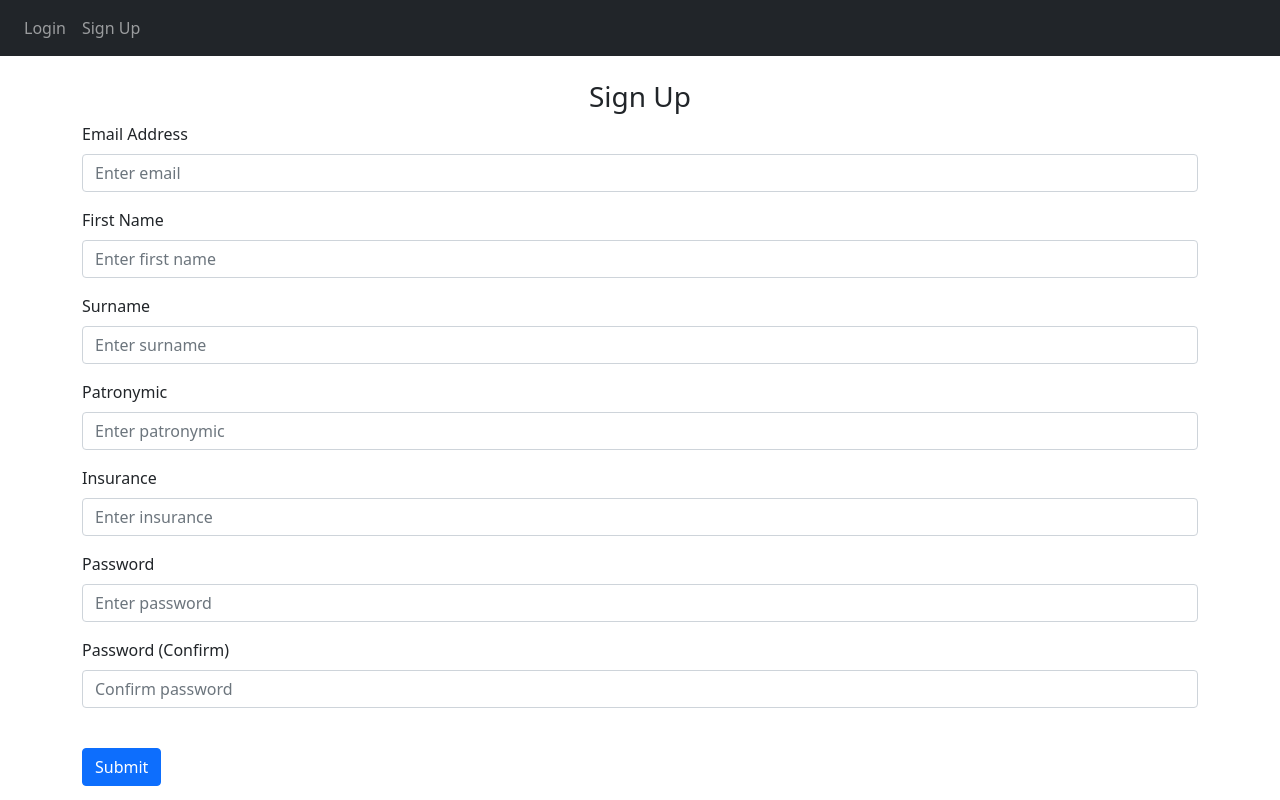
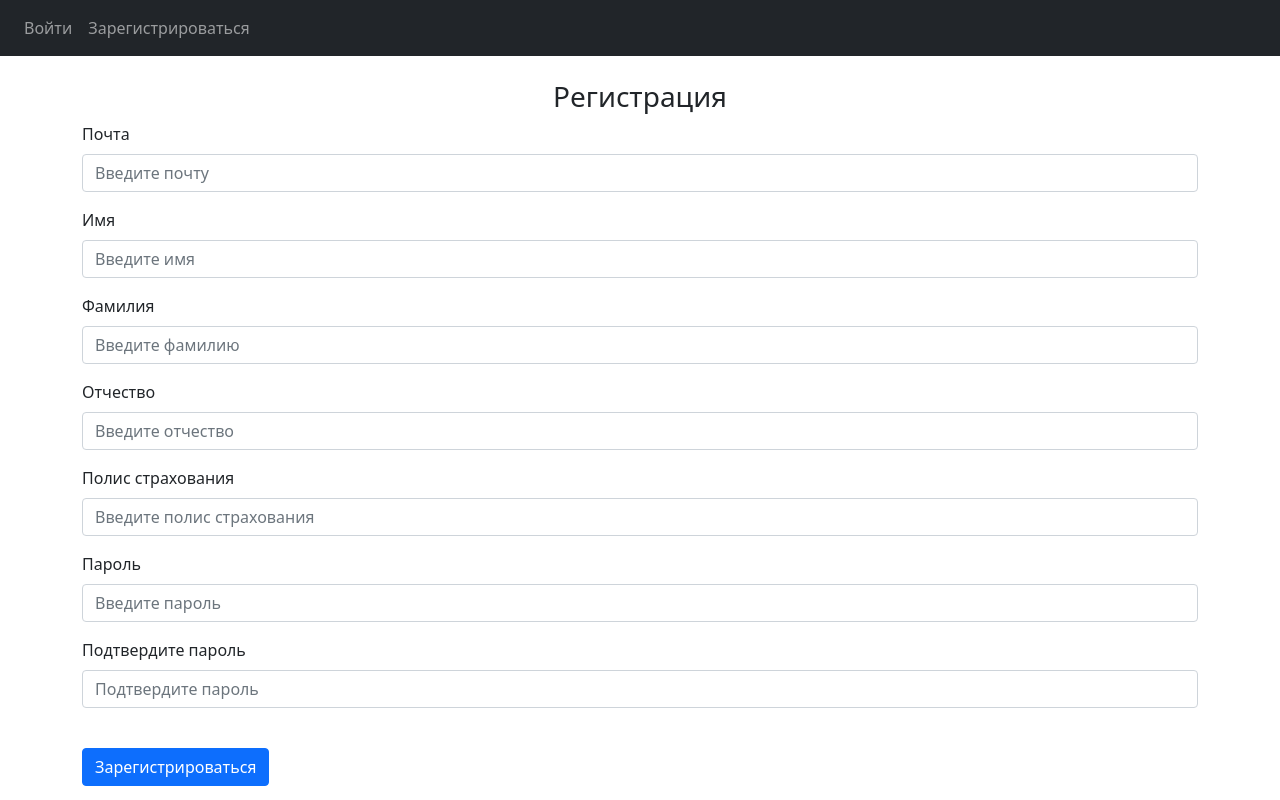
Before and after one commit to Free4ky/db-interface, a Flask app: page /sign-up in a window 1280 px wide. Run offline with Flask 2, Linux system fonts and the light colour scheme; parts of the project's set-up code (start-up, migrations or seed data) failed here and were passed over; some libraries are stand-ins or nearby versions.

Commit message:
Added russian version

```diff
--- a/src/website/templates/base.html
+++ b/src/website/templates/base.html
@@ -44,20 +44,20 @@
     <div class="collapse navbar-collapse" id="navbar">
         <div class="navbar-nav">
             {% if user.is_authenticated and user.role == 0%}
-                <a class="nav-item nav-link" id="home" href="/">Home</a>
-                <a class="nav-item nav-link" id="schedule" href="/schedule">Schedule</a>
-                <a class="nav-item nav-link" id="registrations" href="/registrations">Registrations</a>
-                <a class="nav-item nav-link" id="referral" href="/referral">Referral</a>
-                <a class="nav-item nav-link" id="medical-card" href="/medical-card">Medical card</a>
-                <a class="nav-item nav-link" id="profile" href="/profile">Profile</a>
-                <a class="nav-item nav-link" id="logout" href="/logout">Logout</a>
+                <a class="nav-item nav-link" id="home" href="/">Домашняя</a>
+                <a class="nav-item nav-link" id="schedule" href="/schedule">Расписание</a>
+                <a class="nav-item nav-link" id="registrations" href="/registrations">Регистрации</a>
+                <a class="nav-item nav-link" id="referral" href="/referral">Направления</a>
+                <a class="nav-item nav-link" id="medical-card" href="/medical-card">Мед. карта</a>
+                <a class="nav-item nav-link" id="profile" href="/profile">Профиль</a>
+                <a class="nav-item nav-link" id="logout" href="/logout">Выйти</a>
             {% elif user.is_authenticated and user.role == 1%}
-                <a class="nav-item nav-link" id="doctors_home" href="/doctors_home">Home</a>
-                <a class="nav-item nav-link" id="profile" href="/profile">Profile</a>
-                <a class="nav-item nav-link" id="logout" href="/logout">Logout</a>
+                <a class="nav-item nav-link" id="doctors_home" href="/doctors_home">Домашняя</a>
+                <a class="nav-item nav-link" id="profile" href="/profile">Профиль</a>
+                <a class="nav-item nav-link" id="logout" href="/logout">Выйти</a>
             {% else %}
-                <a class="nav-item nav-link" id="login" href="/login">Login</a>
-                <a class="nav-item nav-link" id="signUp" href="/sign-up">Sign Up</a>
+                <a class="nav-item nav-link" id="login" href="/login">Войти</a>
+                <a class="nav-item nav-link" id="signUp" href="/sign-up">Зарегистрироваться</a>
             {% endif %}
         </div>
     </div>
--- a/src/website/templates/confirm.html
+++ b/src/website/templates/confirm.html
@@ -6,7 +6,7 @@
             {% for header in headings %}
                 <th>{{ header }}</th>
             {% endfor %}
-            <th>Registration</th>
+            <th>Регистрация</th>
         </tr>
         <tr>
             {% for cell in data %}
--- a/src/website/templates/home.html
+++ b/src/website/templates/home.html
@@ -4,9 +4,9 @@
     <link rel="stylesheet" type="text/css" href="{{ url_for('static',filename='styles/home.css') }}">
     <div class="round">
         <div class="inner">
-            <h1>Convenient and quick appointment with a doctor</h1>
+            <h1>Удобная и быстрая запись к врачу</h1>
             <a href="/specializations">
-                <button type="button" class="btn btn-light">Make an appointment</button>
+                <button type="button" class="btn btn-light">Записаться</button>
             </a>
         </div>
     </div>
--- a/src/website/templates/medical_card.html
+++ b/src/website/templates/medical_card.html
@@ -17,9 +17,9 @@
                 ajax: '/api/med-query',
                 columns: [
                     {data: 'Id', visible: false},
-                    {data: 'Name'},
-                    {data: 'Date'},
-                    {data: 'Description'},
+                    {data: 'Название'},
+                    {data: 'Дата'},
+                    {data: 'Описание'},
                 ],
             });
         });
--- a/src/website/templates/sign_up.html
+++ b/src/website/templates/sign_up.html
@@ -2,80 +2,80 @@
 
 {% block content %}
     <form method="POST" action="">
-        <h3 align="center">Sign Up</h3>
+        <h3 align="center">Регистрация</h3>
         <div class="form-group">
-            <label for="email">Email Address</label>
+            <label for="email">Почта</label>
             <input
                     type="email"
                     class="form-control"
                     id="email"
                     name="email"
-                    placeholder="Enter email"
+                    placeholder="Введите почту"
             >
         </div>
         <div class="form-group">
-            <label for="firstName">First Name</label>
+            <label for="firstName">Имя</label>
             <input
                     type="text"
                     class="form-control"
                     id="firstName"
                     name="firstName"
-                    placeholder="Enter first name"
+                    placeholder="Введите имя"
             >
         </div>
         <div class="form-group">
-            <label for="surname">Surname</label>
+            <label for="surname">Фамилия</label>
             <input
                     type="text"
                     class="form-control"
                     id="surname"
                     name="surname"
-                    placeholder="Enter surname"
+                    placeholder="Введите фамилию"
             >
         </div>
         <div class="form-group">
-            <label for="patronymic">Patronymic</label>
+            <label for="patronymic">Отчество</label>
             <input
                     type="text"
                     class="form-control"
                     id="patronymic"
                     name="patronymic"
-                    placeholder="Enter patronymic"
+                    placeholder="Введите отчество"
             >
         </div>
         <div class="form-group">
-            <label for="insurance">Insurance</label>
+            <label for="insurance">Полис страхования</label>
             <input
                     type="text"
                     class="form-control"
                     id="insurance"
                     name="insurance"
-                    placeholder="Enter insurance"
+                    placeholder="Введите полис страхования"
             >
         </div>
         <div class="form-group">
-            <label for="password1">Password</label>
+            <label for="password1">Пароль</label>
             <input
                     type="password"
                     class="form-control"
                     id="password1"
                     name="password1"
-                    placeholder="Enter password"
+                    placeholder="Введите пароль"
             >
         </div>
         <div class="form-group">
-            <label for="password2">Password (Confirm)</label>
+            <label for="password2">Подтвердите пароль</label>
             <input
                     type="password"
                     class="form-control"
                     id="password2"
                     name="password2"
-                    placeholder="Confirm password"
+                    placeholder="Подтвердите пароль"
             >
         </div>
         <div>
             <br/>
-            <button type="submit" class="btn btn-primary">Submit</button>
+            <button type="submit" class="btn btn-primary">Зарегистрироваться</button>
         </div>
     </form>
 {% endblock %}
--- a/src/website/views.py
+++ b/src/website/views.py
@@ -11,7 +11,7 @@ from .config import registration_headings, schedule_headings, referral_headings,
 from src.utils import login_required
 from . import app, ROLES, Login
 from flask import session
-
+from collections import  OrderedDict
 views = Blueprint('views', __name__)
 
 
@@ -64,7 +64,8 @@ def get_row():
 @views.route('/confirm', methods=['GET'])
 @login_required(user=current_user, app=app, role=ROLES['user'])
 def confirm():
-    headings, values = session['data_dict'].keys(), session['data_dict'].values()
+    ordered = OrderedDict((k, session['data_dict'][k]) for k in registration_headings)
+    headings, values = ordered.keys(), ordered.values()
     headings, values = list(headings), list(values)
     return render_template('confirm.html', user=current_user, headings=headings, data=values)
 
```
Also changed, not shown: src/website/config.py (+29 -29 lines), src/website/templates/date.html (+22 -3 lines), src/website/templates/doctors_registrations.html (+6 -6 lines), src/website/templates/login.html (+4 -4 lines), src/website/templates/profile.html (+5 -5 lines), src/website/templates/referral.html (+6 -6 lines), src/website/templates/registrations.html (+7 -7 lines), src/website/templates/schedule.html (+8 -8 lines), 1 other file.
